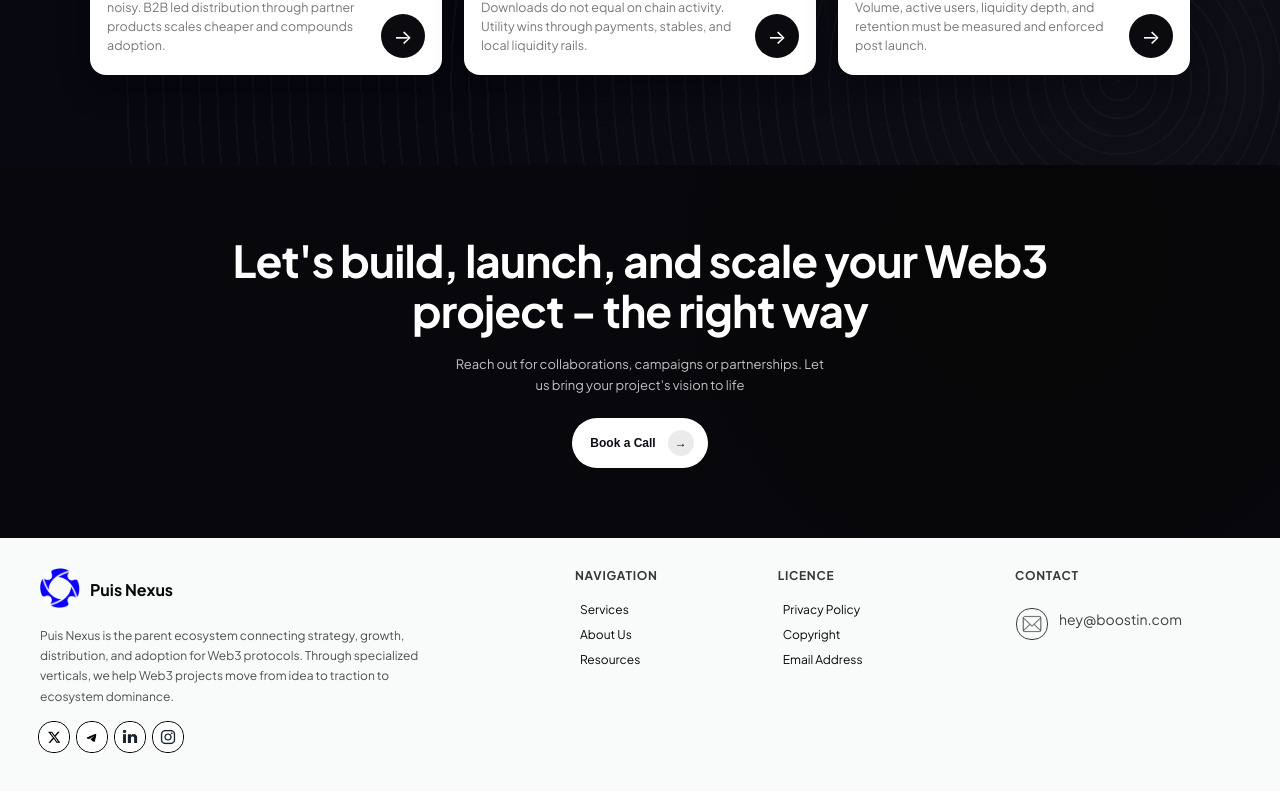
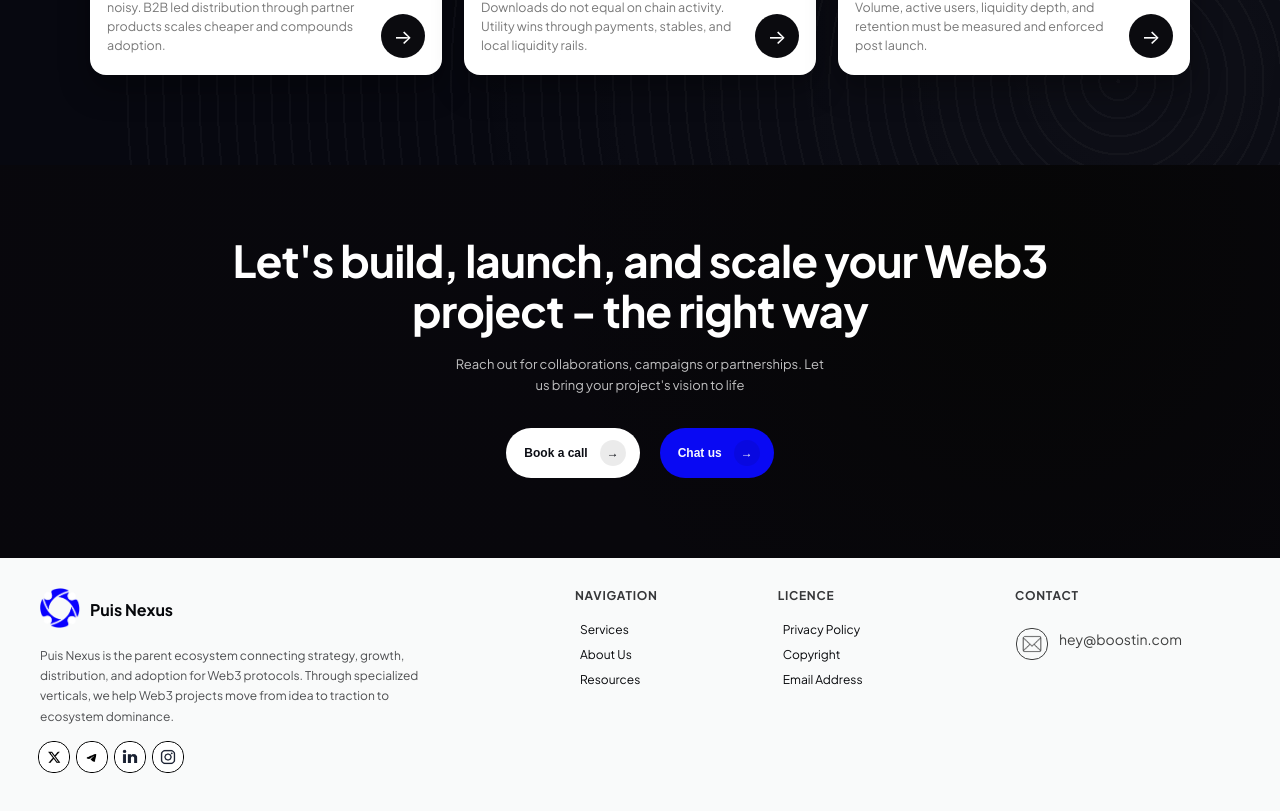
Before and after one commit to Aniefiok-Malachy/puisnexus, a React (Create React App) app: page /blogpage in a window 1280 px wide. Shown: the part 1078-1889 px from the top of the page. Built offline with nearby package versions, Linux system fonts and the light colour scheme.

Commit message:
Final update

```diff
--- a/src/Components/FooterCTA/FooterCTA.css
+++ b/src/Components/FooterCTA/FooterCTA.css
@@ -48,6 +48,23 @@
     display: inline-flex;
     align-items: center;
     gap: 12px;
+    margin: 10px;
+    transition: transform 0.2s ease;
+  }
+
+  .cta-btn-chat {
+    border: none;
+    cursor: pointer;
+    background:rgb(9, 9, 243);
+    color: #f8f9fc;
+    font-weight: 700;
+    font-size: 12px;
+    padding: 12px 14px 12px 18px;
+    border-radius: 999px;
+    display: inline-flex;
+    align-items: center;
+    gap: 12px;
+    margin: 10px;
     transition: transform 0.2s ease;
   }
 
--- a/src/Components/FooterCTA/FooterCTA.jsx
+++ b/src/Components/FooterCTA/FooterCTA.jsx
@@ -28,7 +28,12 @@ export default function FooterCTA() {
         <button
           onClick={() => window.open("https://t.me/Akwaeno", "_blank")}
           className="cta-btn">
-          Book a Call <span className="cta-arrow">→</span>
+          Book a call <span className="cta-arrow">→</span>
+        </button>
+        <button
+          onClick={() => window.open("https://t.me/Puisnexus", "_blank")}
+          className="cta-btn-chat">
+          Chat us  <span className="cta-arrow">→</span>
         </button>
         </div>
 
--- a/src/Components/Hero/Hero.jsx
+++ b/src/Components/Hero/Hero.jsx
@@ -31,7 +31,7 @@ export default function Hero() {
             <button
               onClick={() => window.open("https://t.me/Akwaeno", "_blank")}
               className="btn-primary">
-              Book a Call <span className="arrow">→</span>
+              Book a call <span className="arrow">→</span>
             </button>
           </div>
           <div className="stats">
```
